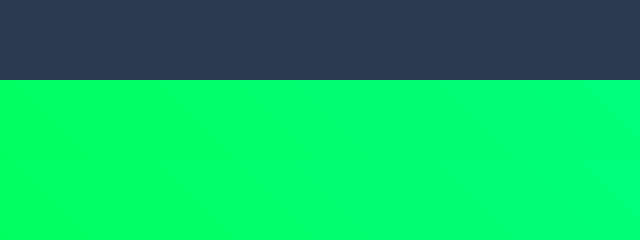
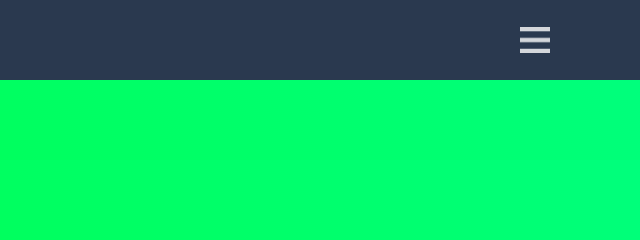
Before and after one commit to Afol1036/hoja_vida, a plain HTML site: page index.html in a window 1280 px wide. Shown: the top 240 px of the page, 640-1280 px from the left. Drawn offline with Linux system fonts and the light colour scheme.

Commit message:
Update index.html

```diff
--- a/index.html
+++ b/index.html
@@ -5,7 +5,7 @@
     <meta name="viewport" content="width=device-width, initial-scale=1.0">
     <title>Menu</title>
     <link rel="stylesheet" href="style.css">
-    <link rel="icon" href="ico.ico" type="image/x-icon">
+    <link rel="icon" href="ico.ico" type="x-icon">
 </head>
 <body>
     <header>
@@ -14,7 +14,7 @@
                 <a href="#" class="logo">Logo</a>
                 <input type="checkbox" id="menu"/>
                 <label for="menu">
-                    <img class="image" src="img/menu.png" alt="" id="menuImg">
+                    <img class="image" src="menu.png" alt="" id="menuImg">
                 </label>
                 <nav class="navbar">
                     <ul>
```
